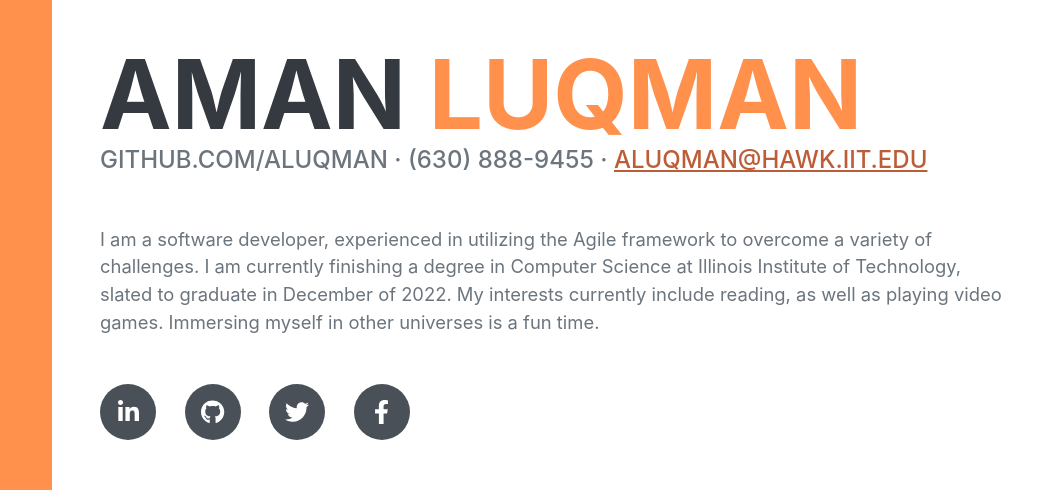
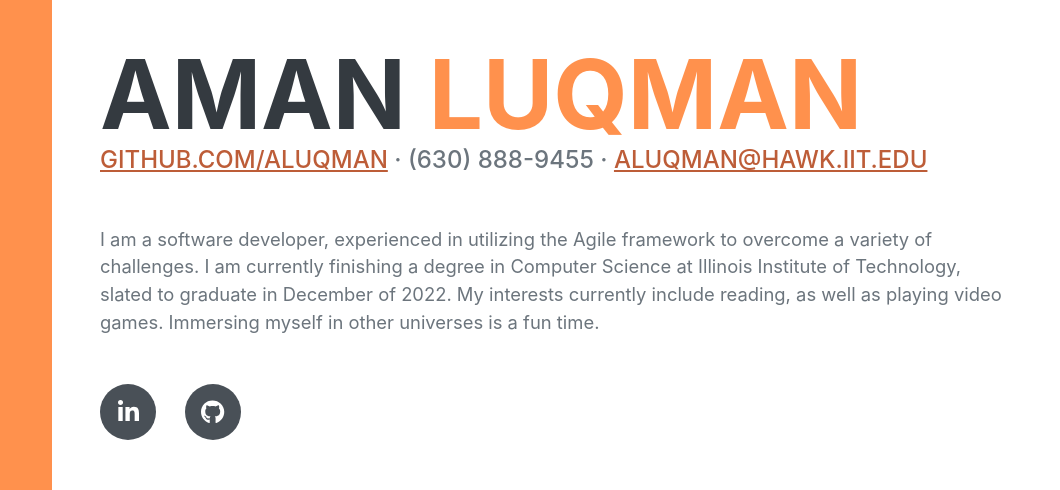
Before and after one commit to solunaceae/aluqman.github.io, a plain HTML site: page index.html in a window 1280 px wide. Shown: the part 157-647 px from the top of the page, 220-1280 px from the left. Drawn offline with nearby package versions, Linux system fonts and the light colour scheme; a web font is replaced by a local one.

Commit message:
fixed github link

```diff
--- a/index.html
+++ b/index.html
@@ -46,15 +46,14 @@
                         <span class="text-primary">Luqman</span>
                     </h1>
                     <div class="subheading mb-5">
-                        github.com/aluqman · (630) 888-9455 ·
+                        <a href="https://github.com/aluqman" target="_blank" rel="noopener noreferrer">github.com/aluqman</a> ·
+                        (630) 888-9455 ·
                         <a href="mailto:name@email.com">aluqman@hawk.iit.edu</a>
                     </div>
                     <p class="lead mb-5">I am a software developer, experienced in utilizing the Agile framework to overcome a variety of challenges. I am currently finishing a degree in Computer Science at Illinois Institute of Technology, slated to graduate in December of 2022. My interests currently include reading, as well as playing video games. Immersing myself in other universes is a fun time.</p>
                     <div class="social-icons">
                         <a class="social-icon" href="https://www.linkedin.com/in/amanluqman/" target="_blank" rel="noopener noreferrer"><i class="fab fa-linkedin-in"></i></a>
                         <a class="social-icon" href="https://github.com/aluqman" target="_blank" rel="noopener noreferrer"><i class="fab fa-github"></i></a>
-                        <a class="social-icon" href="#!"><i class="fab fa-twitter" target="_blank" rel="noopener noreferrer"></i></a>
-                        <a class="social-icon" href="#!"><i class="fab fa-facebook-f" target="_blank" rel="noopener noreferrer"></i></a>
                     </div>
                 </div>
             </section>
```
